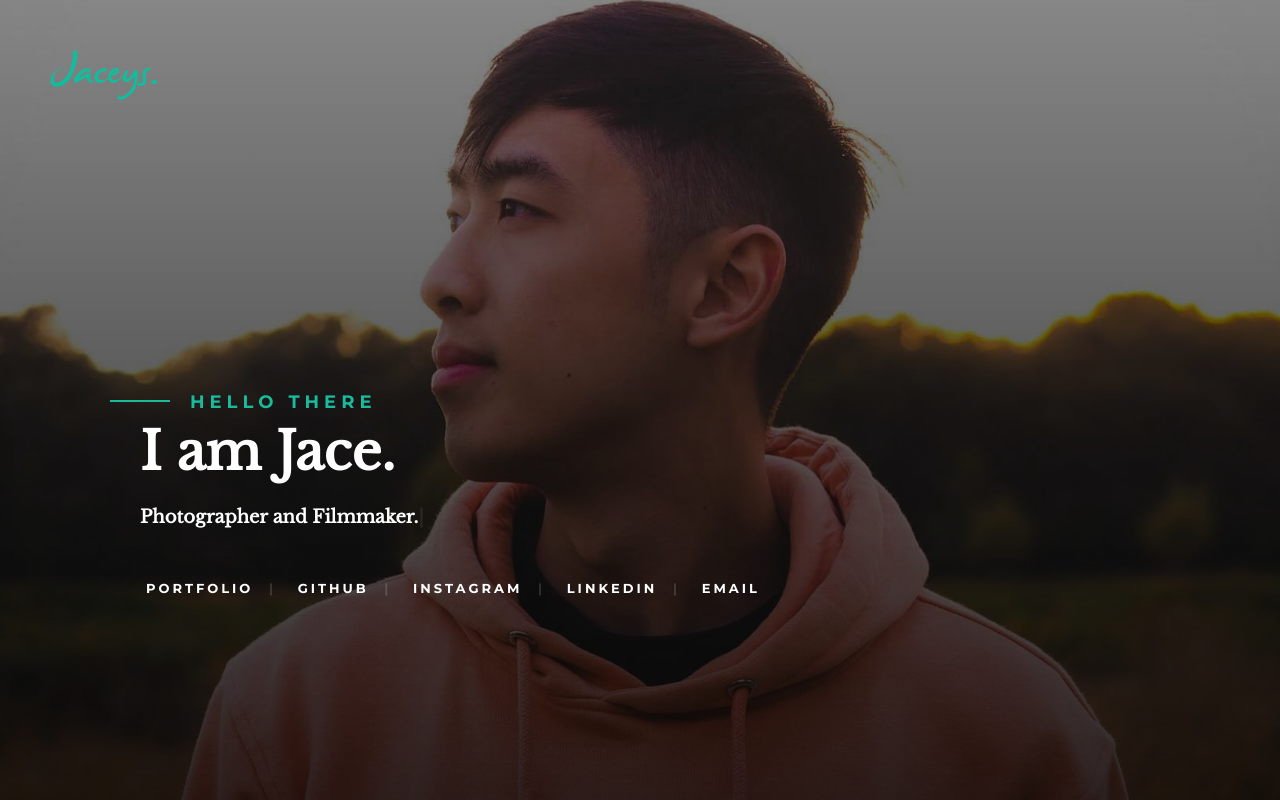
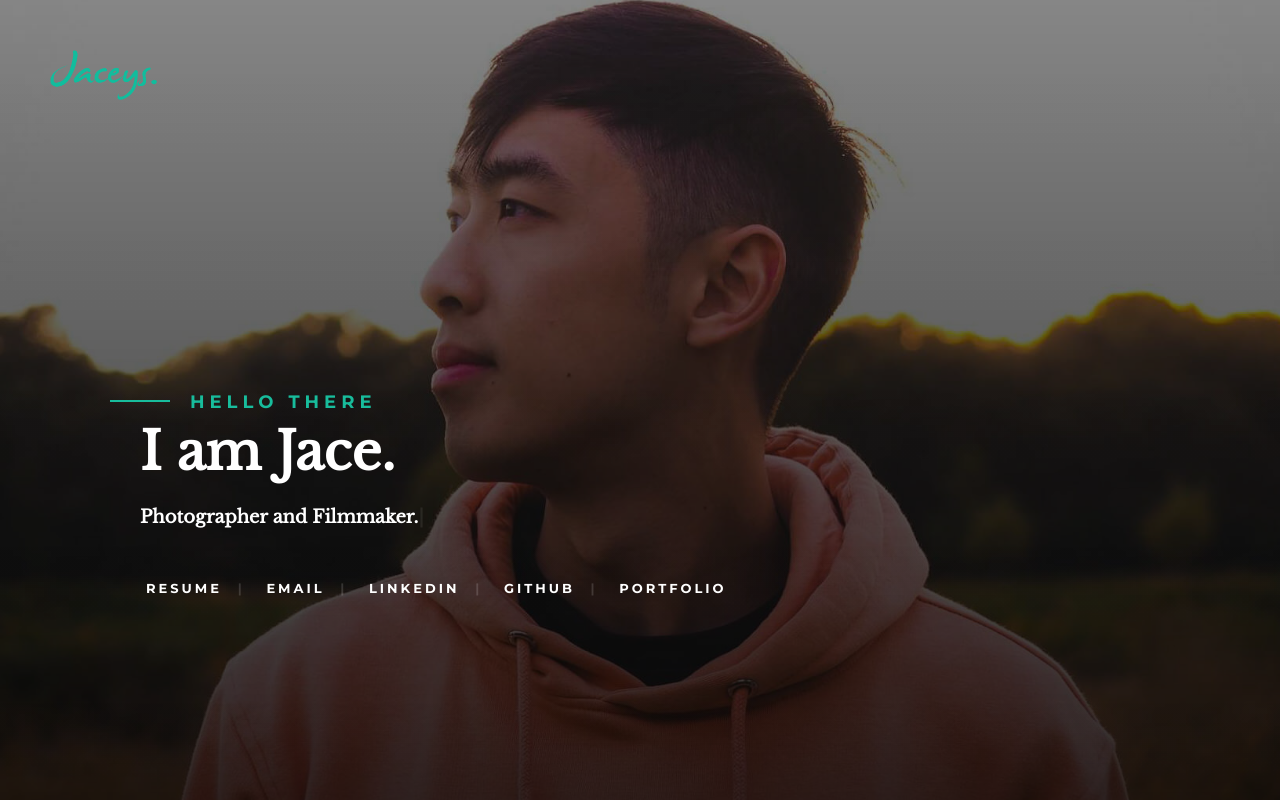
Before and after one commit to jace-ys/website, a plain HTML site: page public/index.html in a window 1280 px wide. Drawn offline with nearby package versions, Linux system fonts and the light colour scheme; some icons are missing.

Commit message:
Revamp profile links

```diff
--- a/public/index.html
+++ b/public/index.html
@@ -1,16 +1,12 @@
 <!DOCTYPE html>
 <html>
+
 <head>
   <meta charset="utf-8" />
   <title>Jace Tan Yong Shen</title>
-    <meta
-      name="description"
-      content="Jaceys - Software Engineer. Photographer and Filmmaker. Travel and Adventure Lover."
-    />
-    <meta
-      name="viewport"
-      content="width=device-width, initial-scale=1, shrink-to-fit=no"
-    />
+  <meta name="description"
+    content="Jaceys - Software Engineer. Photographer and Filmmaker. Travel and Adventure Lover." />
+  <meta name="viewport" content="width=device-width, initial-scale=1, shrink-to-fit=no" />
 
   <link rel="icon" href="img/favicon.ico" type="image/ico" />
   <link rel="stylesheet" href="css/base.css" />
@@ -24,12 +20,7 @@
     </div>
   </header>
 
-    <section
-      class="home"
-      data-parallax="scroll"
-      data-image-src="img/background.jpg"
-      data-position-y="center"
-    >
+  <section class="home" data-parallax="scroll" data-image-src="img/background.jpg" data-position-y="center">
     <div class="overlay"></div>
     <div class="shadow-overlay"></div>
     <div class="home-content">
@@ -47,28 +38,28 @@
         </h4>
         <ul class="social">
           <li>
-              <a href="https://jaceys.me">
-                <i class="im im-photo-camera" aria-hidden="true"></i><span>Portfolio</span>
+            <a href="assets/Jace-Yong-Shen-Tan-CV.pdf" target="_blank">
+              <i class="im im-note-o" aria-hidden="true"></i><span>Resume</span>
             </a>
           </li>
           <li>
-              <a href="https://github.com/jace-ys">
+            <a href="mailto:jaceys.tan@gmail.com" target="_blank">
+              <i class="im im-mail" aria-hidden="true"></i><span>Email</span>
+            </a>
+          </li>
+          <li>
+            <a href="https://www.linkedin.com/in/jaceystan/" target="_blank">
+              <i class="im im-linkedin" aria-hidden="true"></i><span>LinkedIn</span>
+            </a>
+          </li>
+          <li>
+            <a href="https://github.com/jace-ys" target="_blank">
               <i class="im im-github" aria-hidden="true"></i><span>GitHub</span>
             </a>
           </li>
           <li>
-              <a href="https://instagram.com/jaceys_">
-                <i class="im im-instagram" aria-hidden="true"></i><span>Instagram</span>
-              </a>
-            </li>
-            <li>
-              <a href="https://www.linkedin.com/in/jaceystan/">
-                <i class="im im-linkedin" aria-hidden="true"></i><span>LinkedIn</span>
-              </a>
-            </li>
-            <li>
-              <a href="mailto:jaceys.tan@gmail.com">
-                <i class="im im-mail" aria-hidden="true"></i><span>Email</span>
+            <a href="https://jaceystan.com" target="_blank">
+              <i class="im im-photo-camera" aria-hidden="true"></i><span>Portfolio</span>
             </a>
           </li>
         </ul>
@@ -95,4 +86,5 @@
     });
   </script>
 </body>
+
 </html>
```
Also changed, not shown: public/js/main.js (+4 -4 lines), 1 other file. Lines whose indentation alone changed are shown as unchanged.
